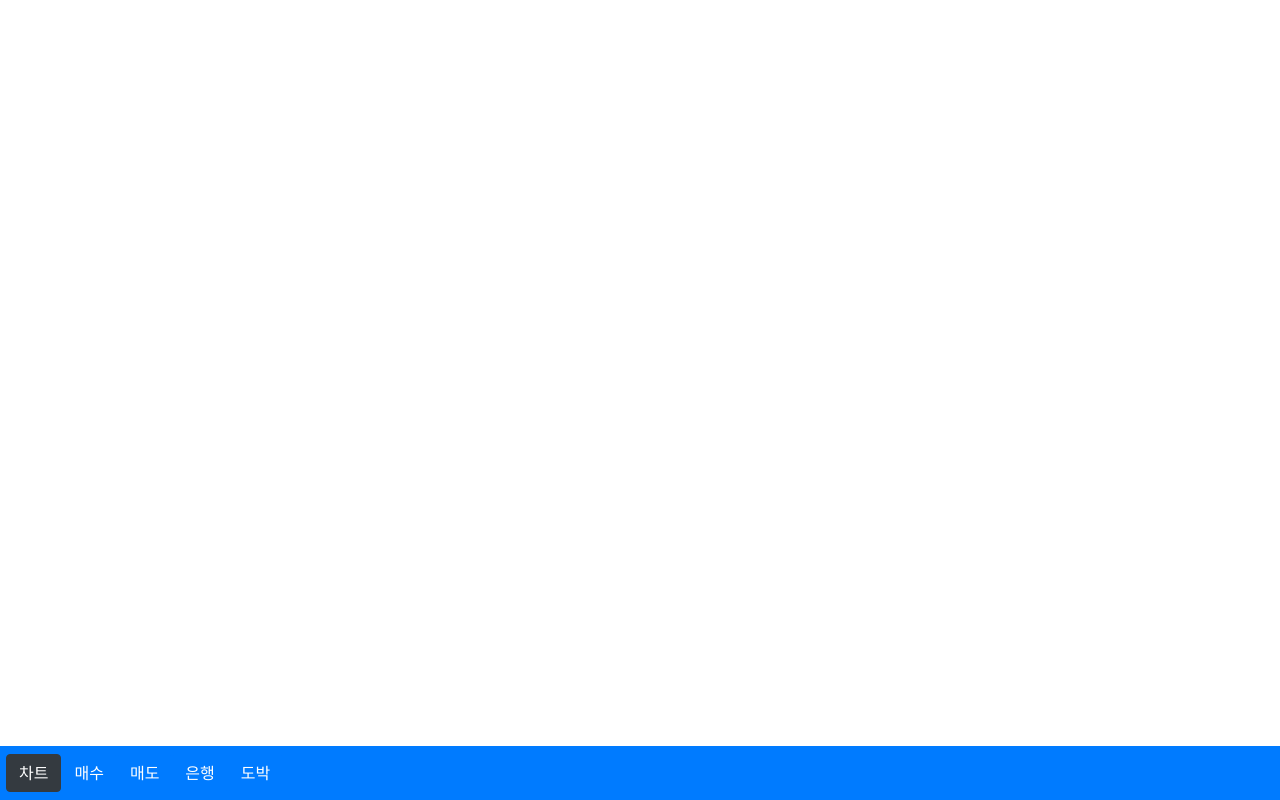
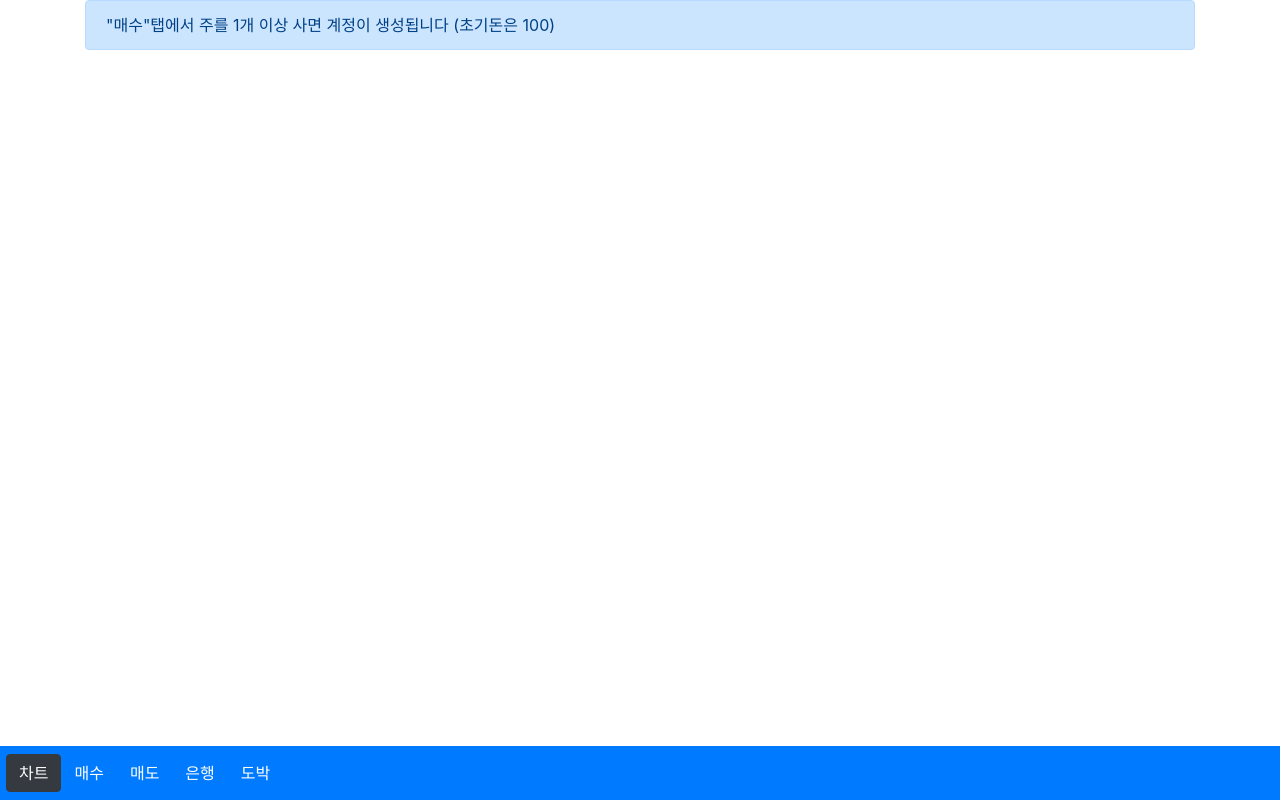
Before and after one commit to this-is-my-life/VirtualStocks, a website: page client/client.html in a window 1280 px wide. Drawn offline with nearby package versions, Linux system fonts and the light colour scheme; no server answers.

Commit message:
Notice Added

```diff
--- a/client/client.html
+++ b/client/client.html
@@ -13,6 +13,9 @@
   </head>
   <body>
       <div class="container">
+          <div class="alert alert-primary" role="alert">
+            "매수"탭에서 주를 1개 이상 사면 계정이 생성됩니다 (초기돈은 100)
+          </div>
         <div id="title" class="title text-center top-margin"></div>
         <div id="mainWindow"></div>
         <nav class="navbar navbar-expand-sm navbar-light bg-primary fixed-bottom row">
@@ -52,7 +55,9 @@
 
       <script>
         let temp
+        console.log("Copyright (c) 2019. PMH Studio (with kimyui76). MIT Licensed.")
         getchart()
+
         function getchart () {
           document.getElementById("chart").classList.replace("btn-primary", "btn-dark")
           document.getElementById("buy").classList.replace("btn-dark", "btn-primary")
```
